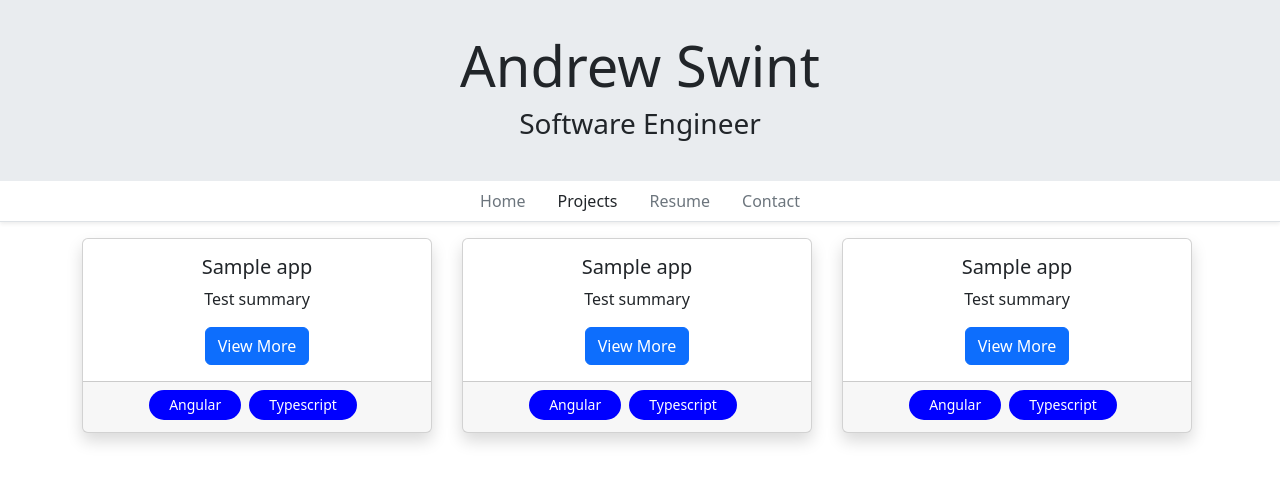
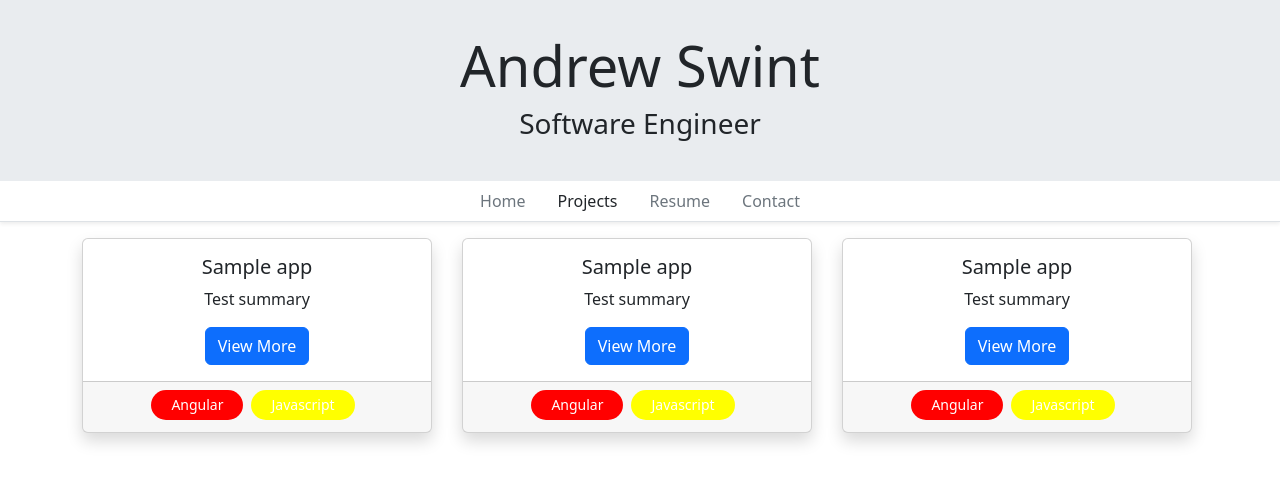
Before and after one commit to andrewswint/portfolioWebsite, an Angular app in the folder AngularPortfolioWebsite/: page /portfolio in a window 1280 px wide. Shown: the top 482 px of the page. Built offline with nearby package versions, Linux system fonts and the light colour scheme.

Commit message:
data binding

```diff
--- a/AngularPortfolioWebsite/src/app/_models/Project.ts
+++ b/AngularPortfolioWebsite/src/app/_models/Project.ts
@@ -1,3 +1,5 @@
+import { Tag } from './Tag';
+
 export interface Project {
   id: number;
   name: string;
@@ -5,5 +7,5 @@ export interface Project {
   description: string;
   projectLink: string;
   pictures: string[];
-  tags: string[];
+  tags: Tag[];
 }
--- /dev/null
+++ b/AngularPortfolioWebsite/src/app/_models/Tag.ts
@@ -0,0 +1,16 @@
+export class Tag {
+  static readonly ANGULAR = new Tag('Angular', 'red');
+  static readonly TYPESCRIPT = new Tag('Typescript', 'blue');
+  static readonly JAVA = new Tag('Java', 'green');
+  static readonly JAVASCRIPT = new Tag('Javascript', 'yellow');
+  static readonly MYSQL = new Tag('MySql', 'orange');
+
+  private constructor(
+    private readonly key: string,
+    public readonly color: string
+  ) {}
+
+  toString() {
+    return this.key;
+  }
+}
--- a/AngularPortfolioWebsite/src/app/portfolio/portfolio.component.ts
+++ b/AngularPortfolioWebsite/src/app/portfolio/portfolio.component.ts
@@ -1,6 +1,7 @@
 import { Component } from '@angular/core';
 import { Title } from '@angular/platform-browser';
 import { Project } from '../_models/project';
+import { Tag } from '../_models/Tag';
 
 @Component({
   selector: 'app-portfolio',
@@ -14,7 +15,7 @@ export class PortfolioComponent {
     summary: 'Test summary',
     description: '',
     projectLink: '',
-    tags: ['Angular', 'Typescript'],
+    tags: [Tag.ANGULAR, Tag.JAVASCRIPT],
     pictures: [],
   };
 
--- a/AngularPortfolioWebsite/src/app/project-card/project-card.component.html
+++ b/AngularPortfolioWebsite/src/app/project-card/project-card.component.html
@@ -8,7 +8,9 @@
   <div class="card-footer">
     <div class="d-flex flex flex-wrap justify-content-center">
       <div *ngFor="let tag of project.tags">
-        <div class="tag me-2 mb-1">{{ tag }}</div>
+        <div class="tag me-2 mb-1" [style.background-color]="tag.color">
+          {{ tag }}
+        </div>
       </div>
     </div>
   </div>
```
